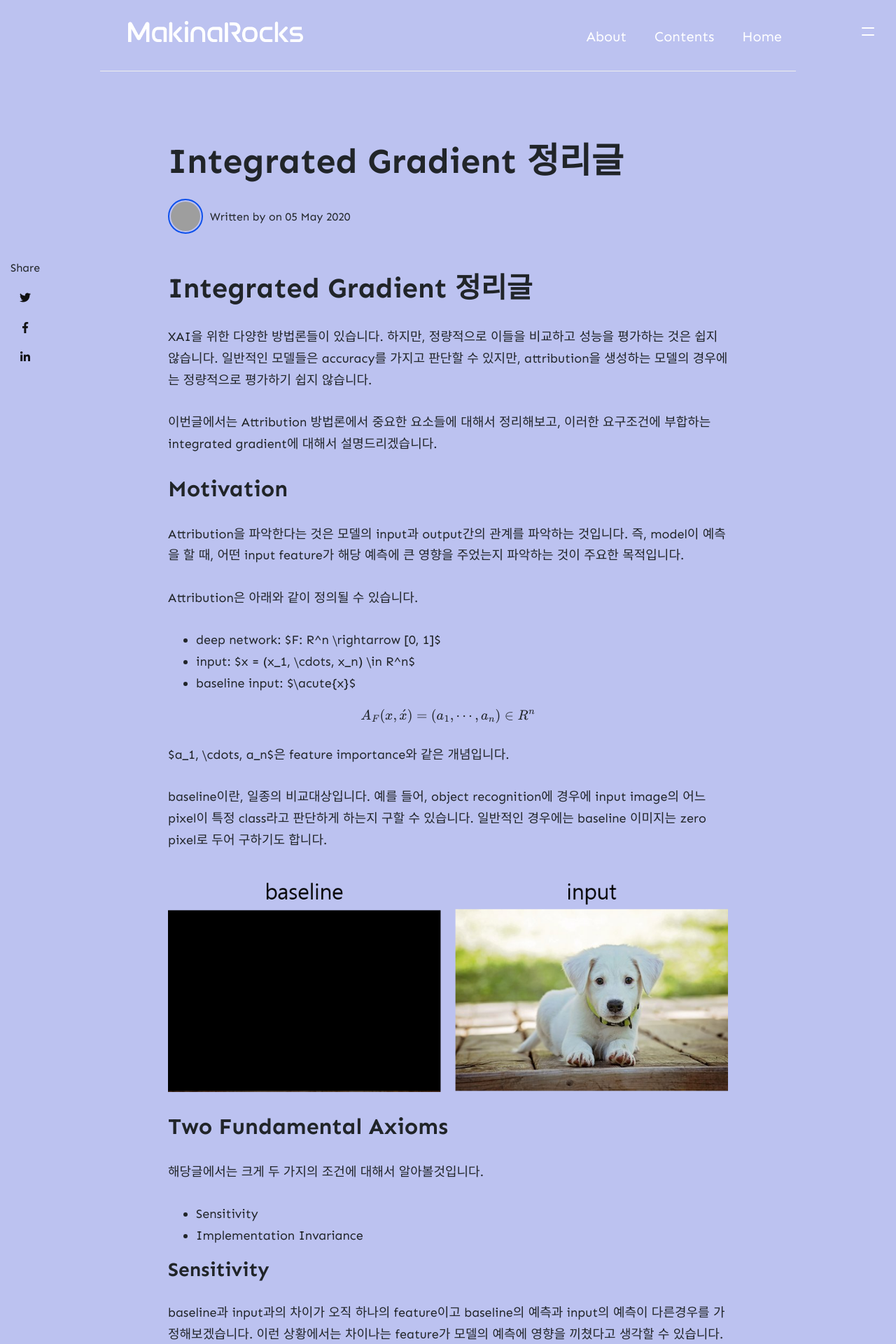
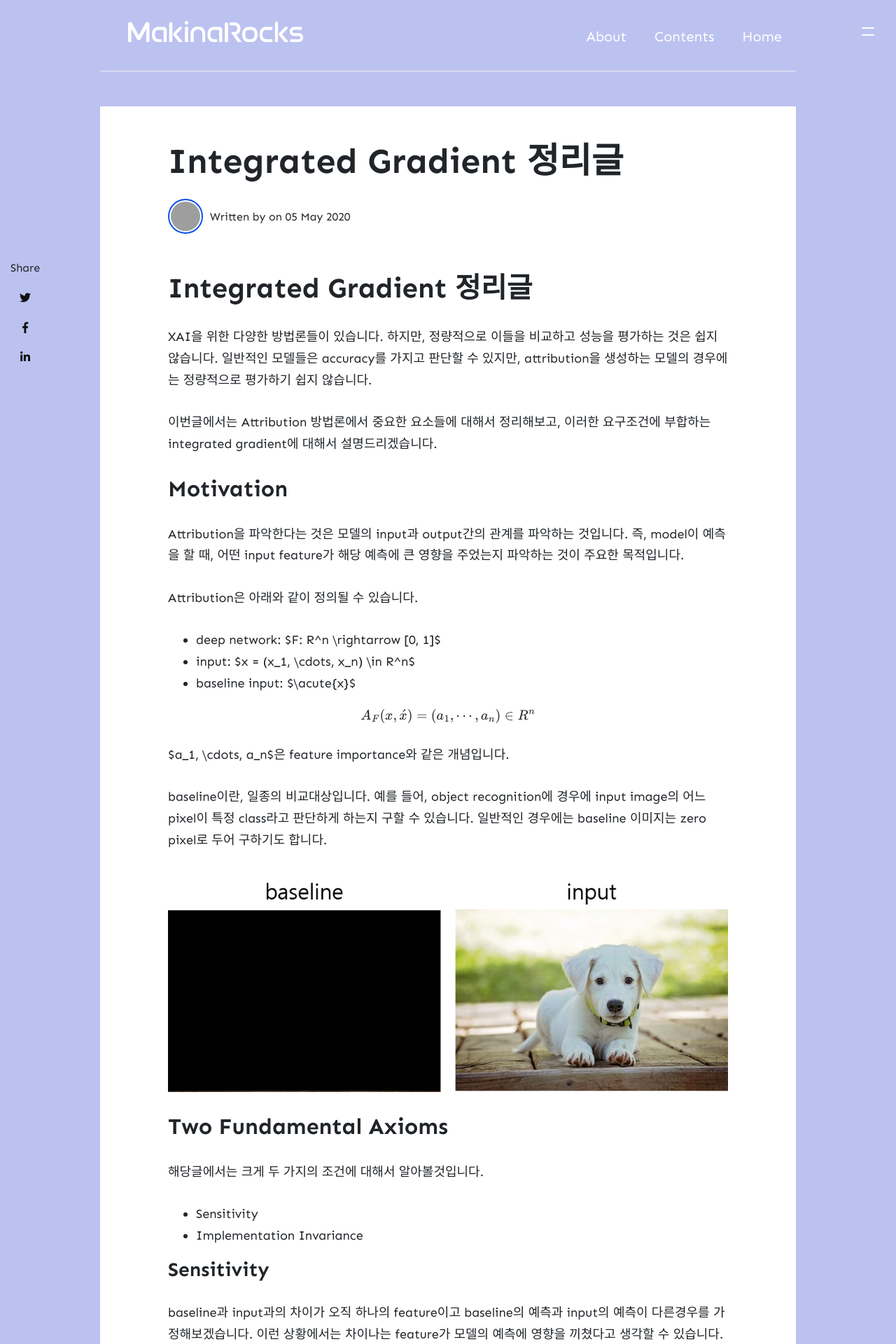
Before and after one commit to wowthemesnet/jekyll-theme-memoirs, a Jekyll site: the page built from _posts/2020-05-05-integrated-gradient.md, in a window 1280 px wide. Shown: the top 1920 px of the page at 70% size. Built offline with Jekyll 4.4.1, drawn with Linux system fonts in a browser that asks for light colours; nearby versions of some CDN libraries; formulas are drawn with MathJax 3; comment, search, counter and statistics services are not loaded; grey boxes are pictures that could not be loaded.

Commit message:
change post page background color

```diff
--- a/_layouts/post.html
+++ b/_layouts/post.html
@@ -4,6 +4,8 @@ disqus: false
 archive: false
 post_class: post-template
 ---
+
+<div style="background-color:#fff">
 
 <div class="entry-header">
     <div style="height : 3em"></div>
@@ -86,3 +88,5 @@ https://search.google.com/structured-data/testing-tool/u/0/
     }
     </script>
 {% endif %}
+
+</div>
```
